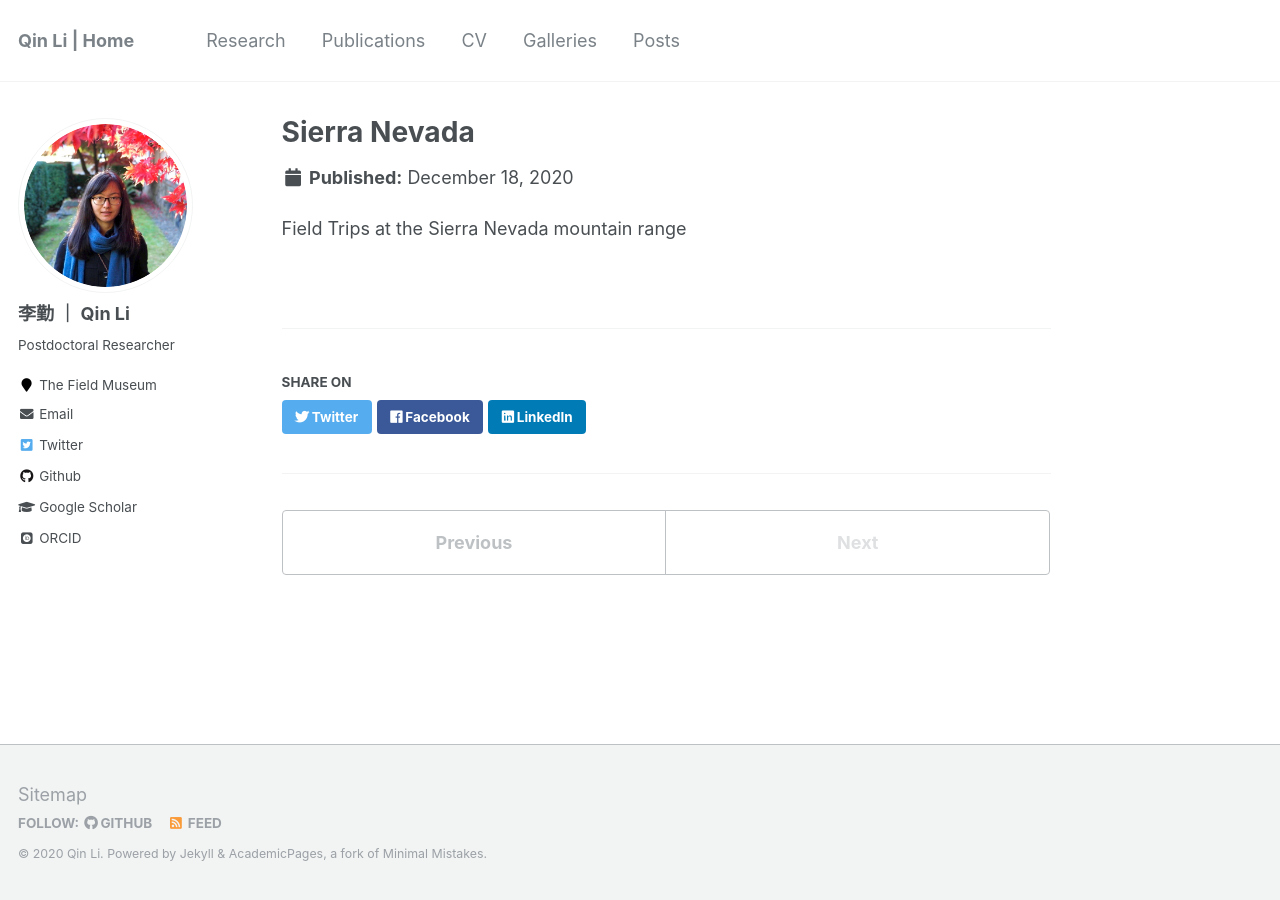
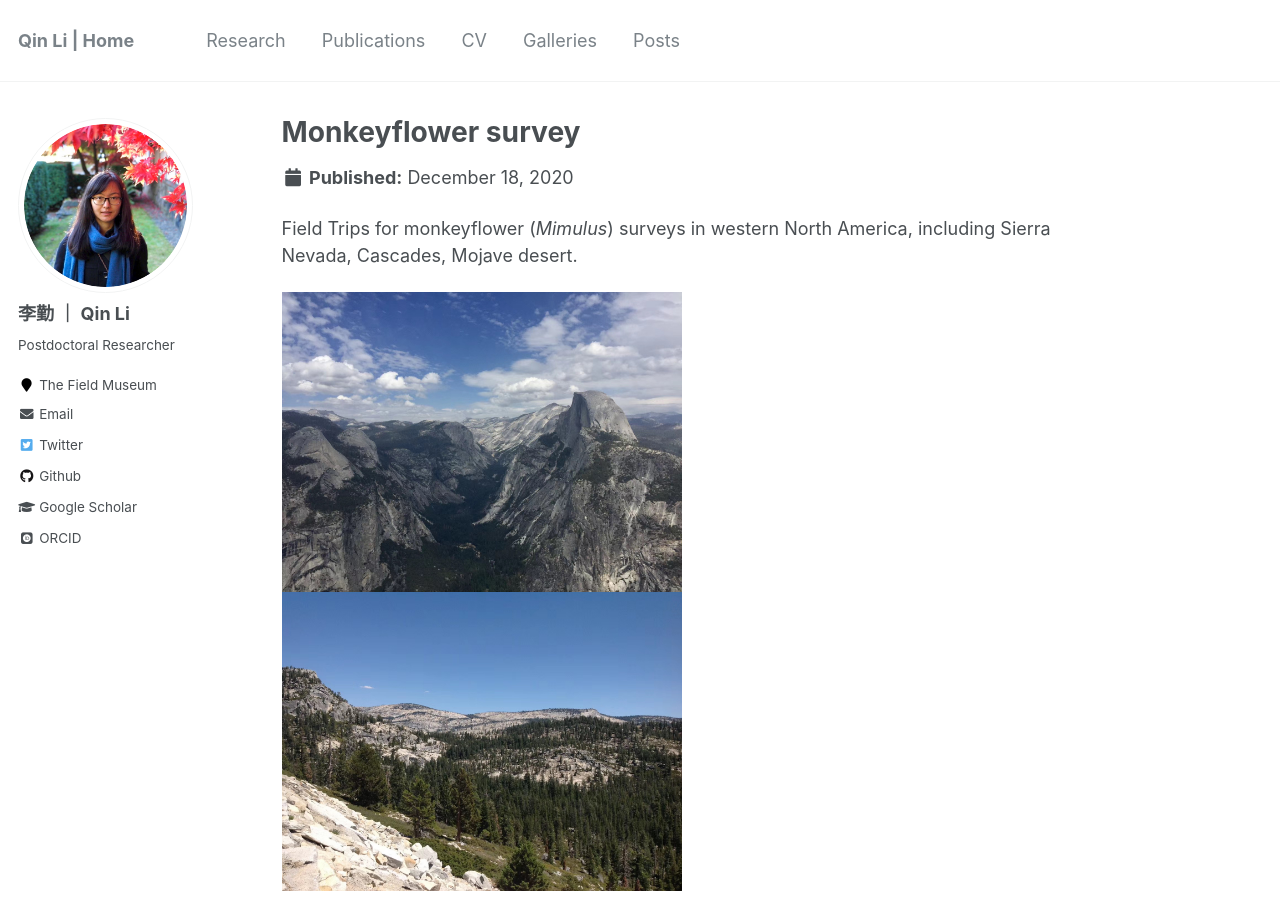
Before and after one commit to qli/qli.github.io, a Jekyll site: the page built from _galleries/galleries-2.md, in a window 1280 px wide and 900 px high. Built offline with Jekyll 4.4.1, drawn with Linux system fonts in a browser that asks for light colours; some web fonts are replaced.

Commit message:
add photos to galleries

```diff
--- a/_galleries/galleries-2.md
+++ b/_galleries/galleries-2.md
@@ -1,8 +1,17 @@
 ---
-title: "Sierra Nevada"
-excerpt: "Field Trips <br/><img src='/images/500x300.png'>"
+title: "Monkeyflower survey"
+excerpt: "Field Trips <br/><img src='/images/photos/IMG_3537.JPG' width='500'>"
 collection: galleries
 ---
 
+Field Trips for monkeyflower (*Mimulus*) surveys in western North America, including Sierra Nevada, Cascades, Mojave desert.
 
-Field Trips at the Sierra Nevada mountain range
+<p float="left">
+  <img src="/images/photos/IMG_3537.JPG" width="400" />
+  <img src="/images/photos/IMG_3539.JPG" width="400" />
+</p>
+
+<p float="left">
+  <img src="/images/photos/IMG_3538.JPG" width="400" />
+  <img src="/images/photos/IMG_3541.JPG" width="400" />
+</p>
```
Also changed, not shown: _galleries/galleries-1.md (+9 -3 lines), images/photos/IMG_3537.JPG (added), images/photos/IMG_3538.JPG (added), images/photos/IMG_3539.JPG (added), images/photos/IMG_3540.JPG (added), images/photos/IMG_3541.JPG (added), images/photos/IMG_3542.JPG (added), images/photos/IMG_3543.JPG (added).
